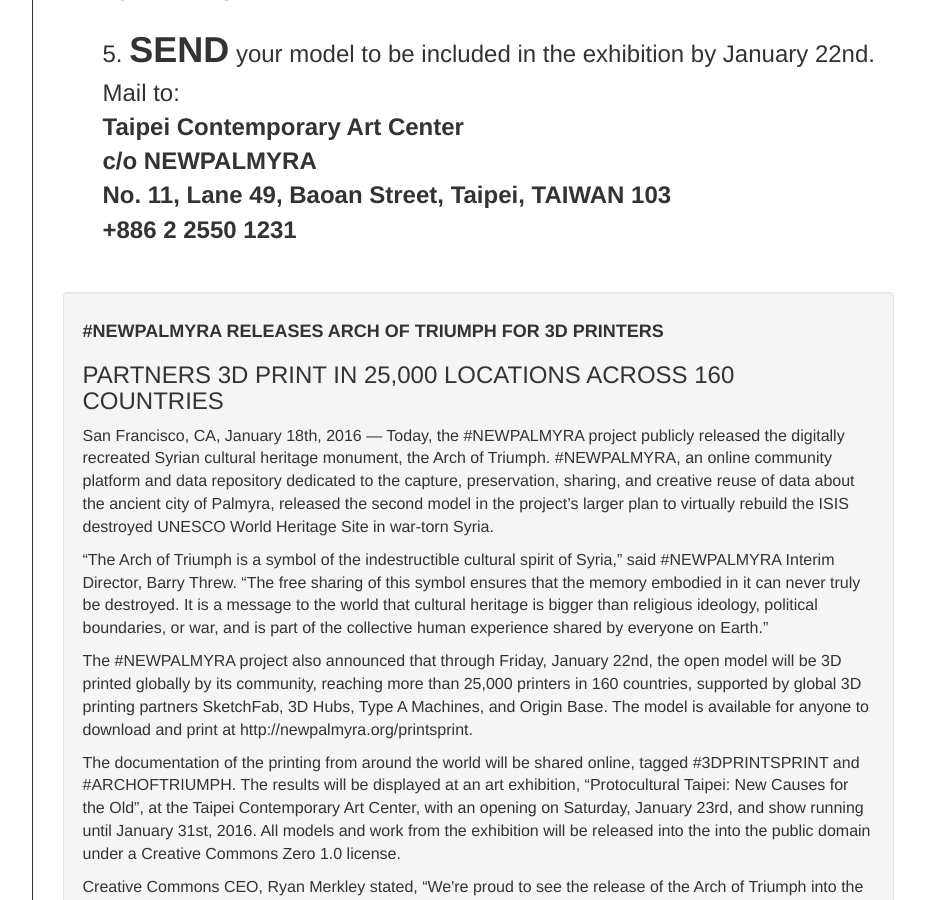
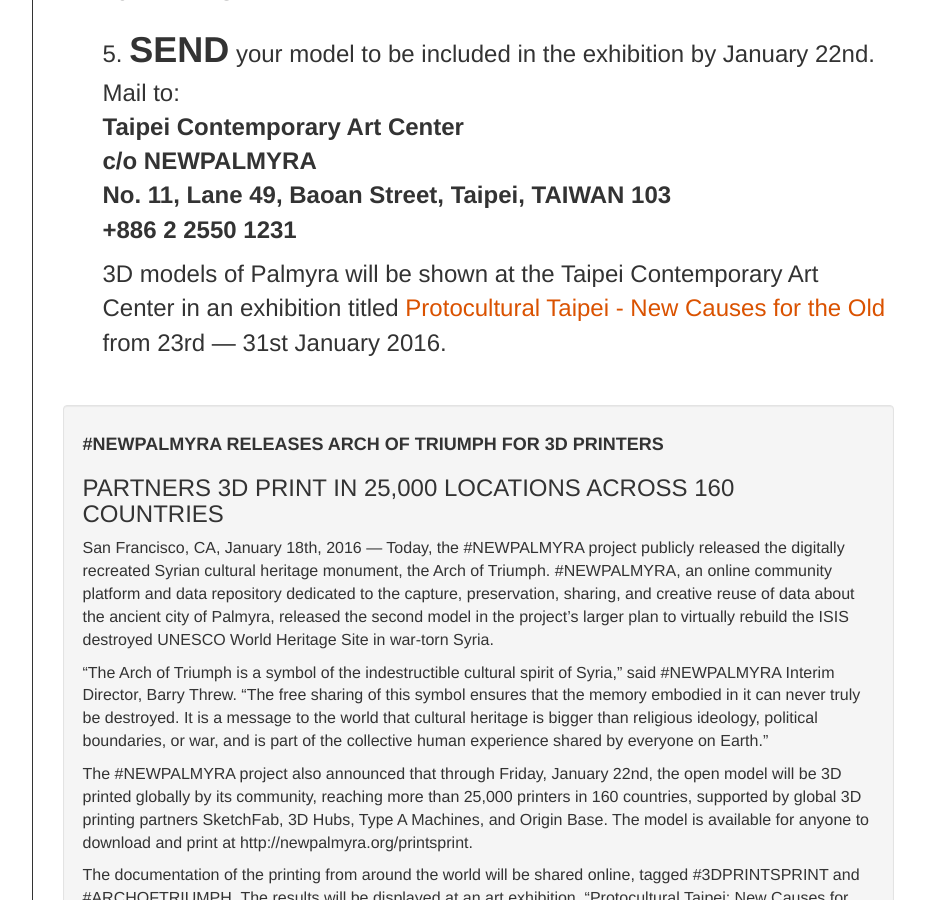
Before and after one commit to YasserMustafa/newpalmyra.org, a Jekyll site: the page built from printsprint.html, in a window 1280 px wide and 900 px high, scrolled down 1193 px. Shown: the whole window, without its empty margins (316-1241 px from the left). Built offline with Jekyll 4.4.1, drawn with Linux system fonts in a browser that asks for light colours; nearby versions of some CDN libraries.

Commit message:
Link to Protocultural Taipei from printsprint page
Fixes issue #53

```diff
--- a/printsprint.html
+++ b/printsprint.html
@@ -16,13 +16,18 @@ sidebar: print-affiliate-list.html
         <li style="margin-bottom:15px;"><strong style="font-size: 1.5em;">DOWNLOAD</strong> the <a href="https://sketchfab.com/models/34cc79141552447f98ef8807875a36c2#download" >model</a> of the Arch of Triumph.</li>
         <li style="margin-bottom:15px;"><strong style="font-size: 1.5em;">PRINT</strong> the model, any size. Be creative!</li>
         <li style="margin-bottom:15px;"><strong style="font-size: 1.5em;">SHARE</strong> your photos On January 22nd to Facebook, Instagram, and Twitter with the hashtags #ARCHOFTRIUMPH, #NEWPALMYRA, and #3DPRINTSPRINT.</li>
-        <li style="margin-bottom:15px;"><strong style="font-size: 1.5em;">SEND</strong> your model to be included in the exhibition by January 22nd. Mail to:<br/>
+        <li style="margin-bottom:15px;"><strong style="font-size: 1.5em;">SEND</strong> your model to be included in the exhibition by January 22nd. Mail to:
+          <p>
           <strong>
           Taipei Contemporary Art Center<br />
           c/o NEWPALMYRA<br />
           No. 11, Lane 49, Baoan Street, Taipei, TAIWAN 103<br />
           +886 2 2550 1231<br />
           </strong>
+          </p>
+          <p>
+          3D models of Palmyra will be shown at the Taipei Contemporary Art Center in an exhibition titled <a href="http://protocultural.org/2016/01/taipei/">Protocultural Taipei - New Causes for the Old</a> from 23rd — 31st January 2016.
+          </p>
         </li>
       </ol>
 
```
